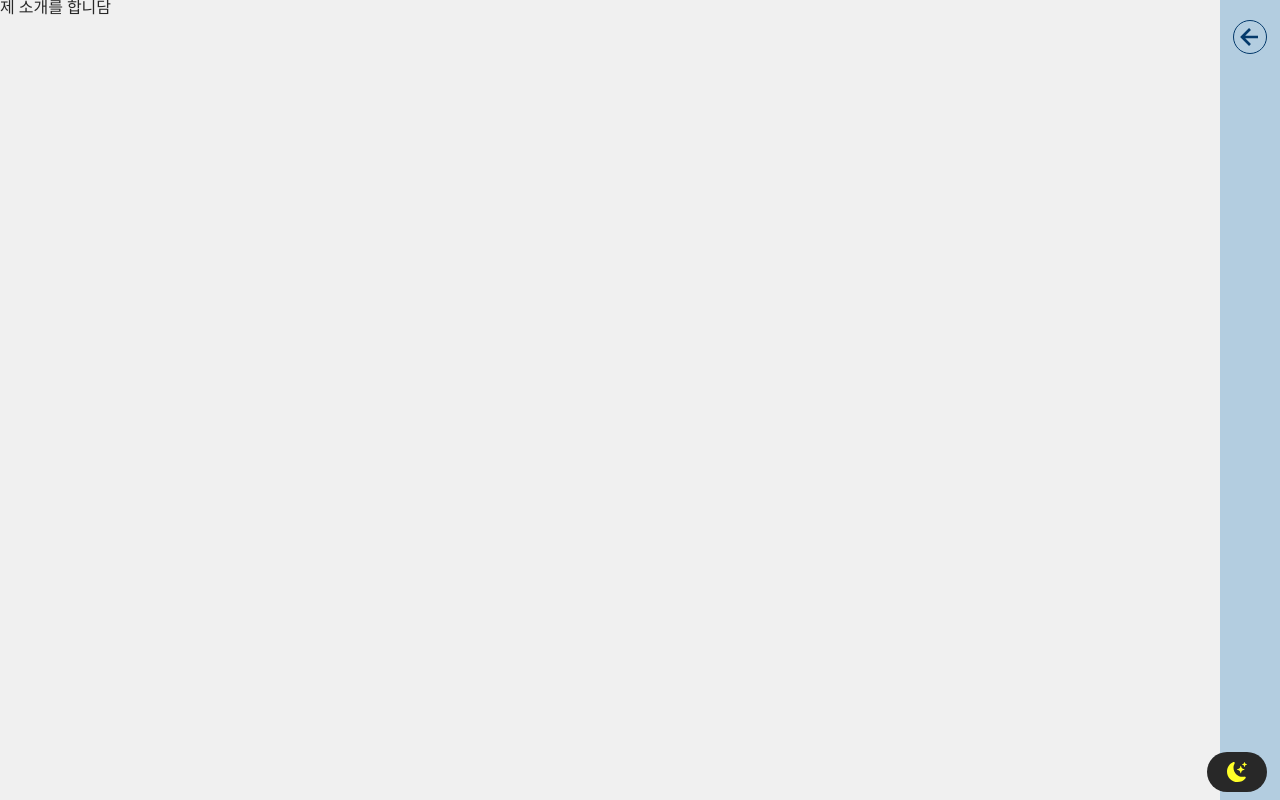
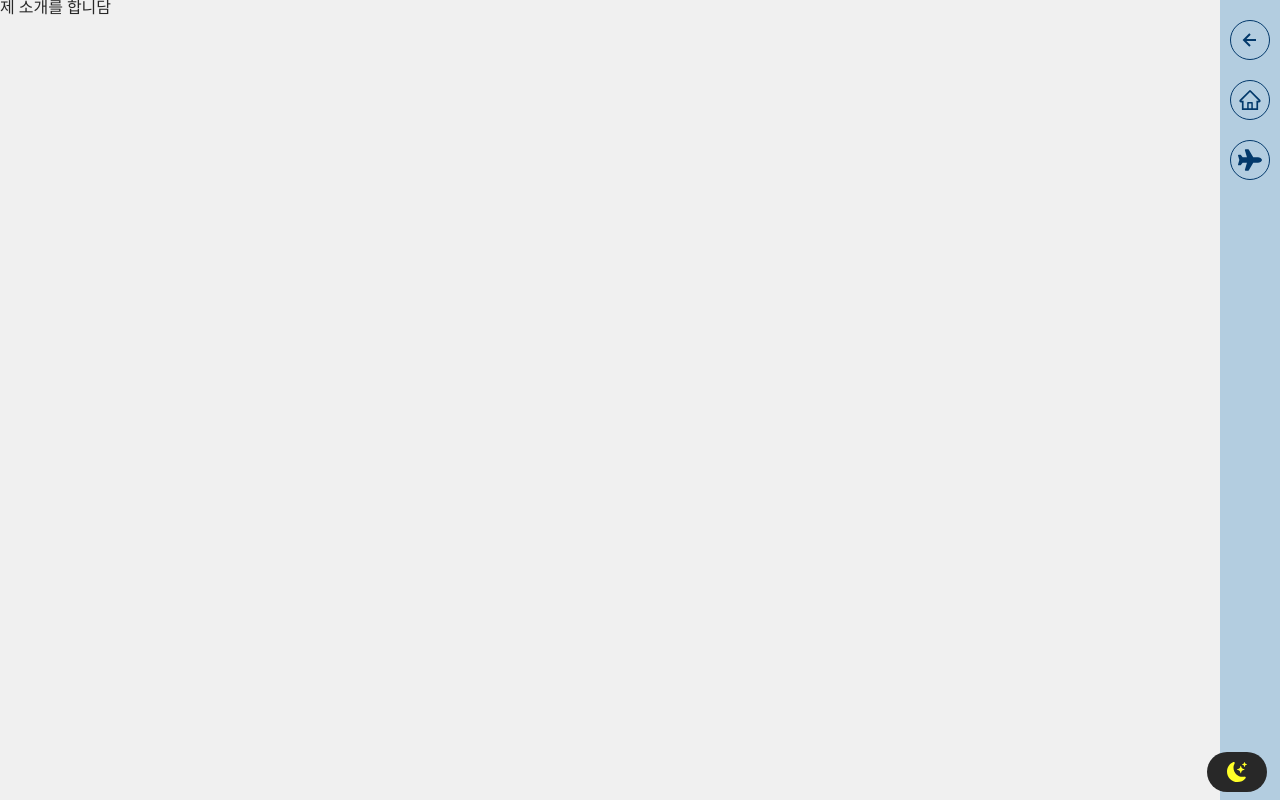
Before and after one commit to nlom0218/myBlog, a React (Create React App) app: page / in a window 1280 px wide. Built offline with nearby package versions, Linux system fonts and the light colour scheme; what styled-media-query would draw is missing.

Commit message:
LeftIcon travel

```diff
--- a/src/App.js
+++ b/src/App.js
@@ -14,6 +14,7 @@ function App() {
   const rightContents = useReactiveVar(rightContentsVar)
   const leftPage = useReactiveVar(leftPageVar)
   const rightPage = useReactiveVar(rightPageVar)
+  console.log(leftPage, rightPage);
 
   useEffect(() => {
     setInitLoad()
@@ -31,6 +32,7 @@ function App() {
         {/* MY LIFE */}
         <LeftContainer>
           {!leftPage && <MyLifeHome />}
+          {leftPage === "travel" && <div>나의 여행 기록</div>}
         </LeftContainer>
 
         {/* STUDY */}
--- /dev/null
+++ b/src/Components/Shared/BarContainer.js
@@ -0,0 +1,11 @@
+import styled from "styled-components";
+
+export const BarContainer = styled.div`
+  display: grid;
+  align-items: flex-start;
+  padding: 20px 0px;
+  padding: 1.25rem 0rem;
+  row-gap: 20px;
+  row-gap: 1.25rem;
+  justify-items: center;
+`
--- /dev/null
+++ b/src/Components/Shared/BarIcon.js
@@ -0,0 +1,25 @@
+import styled from "styled-components";
+
+export const BarIcon = styled.div`
+  cursor: pointer;
+  display: grid;
+  justify-items: center;
+  align-items: center;
+  width: 40px;
+  width: 2.5rem;
+  height: 40px;
+  height: 2.5rem;
+  border-radius: 50%;
+  border: 1px solid ${props => props.theme.menuFontColor};
+  transition: border 1s ease;
+  svg {
+    font-size: 1.5em;
+    font-size: 1.5rem;
+    display: flex;
+  }
+  :hover {
+    background-color: ${props => props.theme.menuFontColor};
+    color: ${props => props.theme.menuBgColor};
+    transition: background-color 0.6s ease, color 0.6 ease;
+  }
+`
--- a/src/Components/Shared/LeftContainer.js
+++ b/src/Components/Shared/LeftContainer.js
@@ -1,8 +1,8 @@
 import { useReactiveVar } from '@apollo/client';
-import { BiLeftArrowAlt } from "react-icons/bi";
 import styled from 'styled-components';
 import { FadeOutLeftContainer, FadeInLeftContainer } from '../../animation/containerFadeAni';
-import { enableRightContents, initLoadVar, notInitLoad, rightContentsVar, seeRightContents } from '../../apollo';
+import { initLoadVar, rightContentsVar } from '../../apollo';
+import LeftIcons from './LeftIcons';
 
 const SLeftContainer = styled.div`
   position: absolute;
@@ -40,50 +40,30 @@ const DivideBar = styled.div`
   width: 60px;
   width: 3.75rem;
   min-height: 100vh;
+  max-height: 100vh;
+  overflow: scroll;
+  -ms-overflow-style: none; // IE and Edge
+  scrollbar-width: none; // Firefox
+  ::-webkit-scrollbar {
+    display: none; // Chrome, Safari, Opera
+  }
   background-color: ${props => props.theme.menuBgColor};
   color: ${props => props.theme.menuFontColor};
   transition: background-color 1s ease, color 1s ease;
   display: grid;
   align-items: flex-start;
-  padding: 20px 0px;
-  padding: 1.25rem 0rem;
-  row-gap: 20px;
-  row-gap: 1.25rem;
-  justify-items: center;
-`
-
-const BarIcon = styled.div`
-  cursor: pointer;
-  border-radius: 50%;
-  border: 1px solid ${props => props.theme.menuFontColor};
-  transition: border 1s ease;
-  svg {
-    font-size: 2rem;
-    display: flex;
-  }
-  :hover {
-    background-color: ${props => props.theme.menuFontColor};
-    color: ${props => props.theme.menuBgColor};
-    transition: background-color 0.6s ease, color 0.6 ease;
-  }
 `
 
 const LeftContainer = ({ children }) => {
   const rightContents = useReactiveVar(rightContentsVar)
   const initLoad = useReactiveVar(initLoadVar)
 
-  const onClickDivideBar = () => {
-    enableRightContents()
-    notInitLoad()
-    seeRightContents()
-  }
-
   return (<SLeftContainer rightContents={rightContents} initLoad={initLoad}>
     <ContentsContainer>
       {children}
     </ContentsContainer>
     <DivideBar rightContents={rightContents}>
-      <BarIcon onClick={onClickDivideBar}><BiLeftArrowAlt /></BarIcon>
+      <LeftIcons />
     </DivideBar>
   </SLeftContainer>);
 }
--- /dev/null
+++ b/src/Components/Shared/LeftIcons.js
@@ -0,0 +1,29 @@
+import React from 'react';
+import { enableRightContents, notInitLoad, seeRightContents, moveHome, movePage } from '../../apollo';
+import { BiLeftArrowAlt } from "react-icons/bi";
+import { BarIcon } from './BarIcon';
+import { AiOutlineHome } from "react-icons/ai";
+import { BarContainer } from './BarContainer';
+import { FaPlane } from "react-icons/fa";
+
+const LeftIcons = () => {
+  const onClickDivideBar = () => {
+    enableRightContents()
+    notInitLoad()
+    seeRightContents()
+  }
+  const onClickBarIcon = (direction, page) => {
+    if (!page) {
+      moveHome(direction)
+    } else {
+      movePage(direction, page)
+    }
+  }
+  return (<BarContainer>
+    <BarIcon onClick={onClickDivideBar}><BiLeftArrowAlt /></BarIcon>
+    <BarIcon onClick={() => onClickBarIcon("left")}><AiOutlineHome /></BarIcon>
+    <BarIcon onClick={() => onClickBarIcon("left", "travel")}><FaPlane /></BarIcon>
+  </BarContainer>);
+}
+
+export default LeftIcons;
--- a/src/Components/Shared/RightContainer.js
+++ b/src/Components/Shared/RightContainer.js
@@ -1,8 +1,8 @@
 import { useReactiveVar } from '@apollo/client';
-import { BiRightArrowAlt } from "react-icons/bi";
 import styled from 'styled-components';
 import { FadeInRightContainer, FadeOutRightContainer } from '../../animation/containerFadeAni';
-import { disableRightContents, hideRightContents, initLoadVar, isSeeRightContentsVar, notInitLoad, rightContentsVar } from '../../apollo';
+import { initLoadVar, isSeeRightContentsVar, rightContentsVar } from '../../apollo';
+import RightIcons from './RightIcons';
 
 const SRightContainer = styled.div`
   position: absolute;
@@ -56,27 +56,6 @@ const DivideBar = styled.div`
   transition: background-color 1s ease, color 1s ease;
   display: grid;
   align-items: flex-start;
-  padding: 20px 0px;
-  padding: 1.25rem 0rem;
-  row-gap: 20px;
-  row-gap: 1.25rem;
-  justify-items: center;
-`
-
-const BarIcon = styled.div`
-  cursor: pointer;
-  border-radius: 50%;
-  border: 1px solid ${props => props.theme.menuFontColor};
-  transition: border 1s ease;
-  svg {
-    font-size: 2rem;
-    display: flex;
-  }
-  :hover {
-    background-color: ${props => props.theme.menuFontColor};
-    color: ${props => props.theme.menuBgColor};
-    transition: background-color 0.6s ease, color 0.6 ease;
-  }
 `
 
 const RightContainer = ({ children }) => {
@@ -84,17 +63,9 @@ const RightContainer = ({ children }) => {
   const initLoad = useReactiveVar(initLoadVar)
   const isSeeRightContents = useReactiveVar(isSeeRightContentsVar)
 
-  const onClickDivideBar = () => {
-    disableRightContents()
-    notInitLoad()
-    setTimeout(() => {
-      hideRightContents()
-    }, 1500)
-  }
-
   return <SRightContainer rightContents={rightContents} isSeeRightContents={isSeeRightContents} initLoad={initLoad}>
     <DivideBar rightContents={rightContents}>
-      <BarIcon onClick={onClickDivideBar}><BiRightArrowAlt /></BarIcon>
+      <RightIcons />
     </DivideBar>
     <ContentsContainer>
       {children}
--- /dev/null
+++ b/src/Components/Shared/RightIcons.js
@@ -0,0 +1,22 @@
+import React from 'react';
+import { BiRightArrowAlt } from "react-icons/bi";
+import { disableRightContents, hideRightContents, moveHome, notInitLoad } from '../../apollo';
+import { AiOutlineHome } from "react-icons/ai";
+import { BarIcon } from './BarIcon';
+import { BarContainer } from './BarContainer';
+
+const RightIcons = () => {
+  const onClickDivideBar = () => {
+    disableRightContents()
+    notInitLoad()
+    setTimeout(() => {
+      hideRightContents()
+    }, 1500)
+  }
+  return (<BarContainer>
+    <BarIcon onClick={onClickDivideBar}><BiRightArrowAlt /></BarIcon>
+    <BarIcon onClick={moveHome}><AiOutlineHome /></BarIcon>
+  </BarContainer>);
+}
+
+export default RightIcons;
--- a/src/apollo.js
+++ b/src/apollo.js
@@ -58,14 +58,18 @@ export const rightPageVar = makeVar(localStorage.getItem(RIGHT))
 export const moveHome = (direction) => {
   if (direction === "left") {
     localStorage.removeItem(LEFT)
+    leftPageVar(null)
   } else {
     localStorage.removeItem(RIGHT)
+    rightPageVar(null)
   }
 }
 export const movePage = (direction, page) => {
   if (direction === "left") {
     localStorage.setItem(LEFT, page)
+    leftPageVar(page)
   } else {
     localStorage.setItem(RIGHT, page)
+    rightPageVar(page)
   }
 }
```
